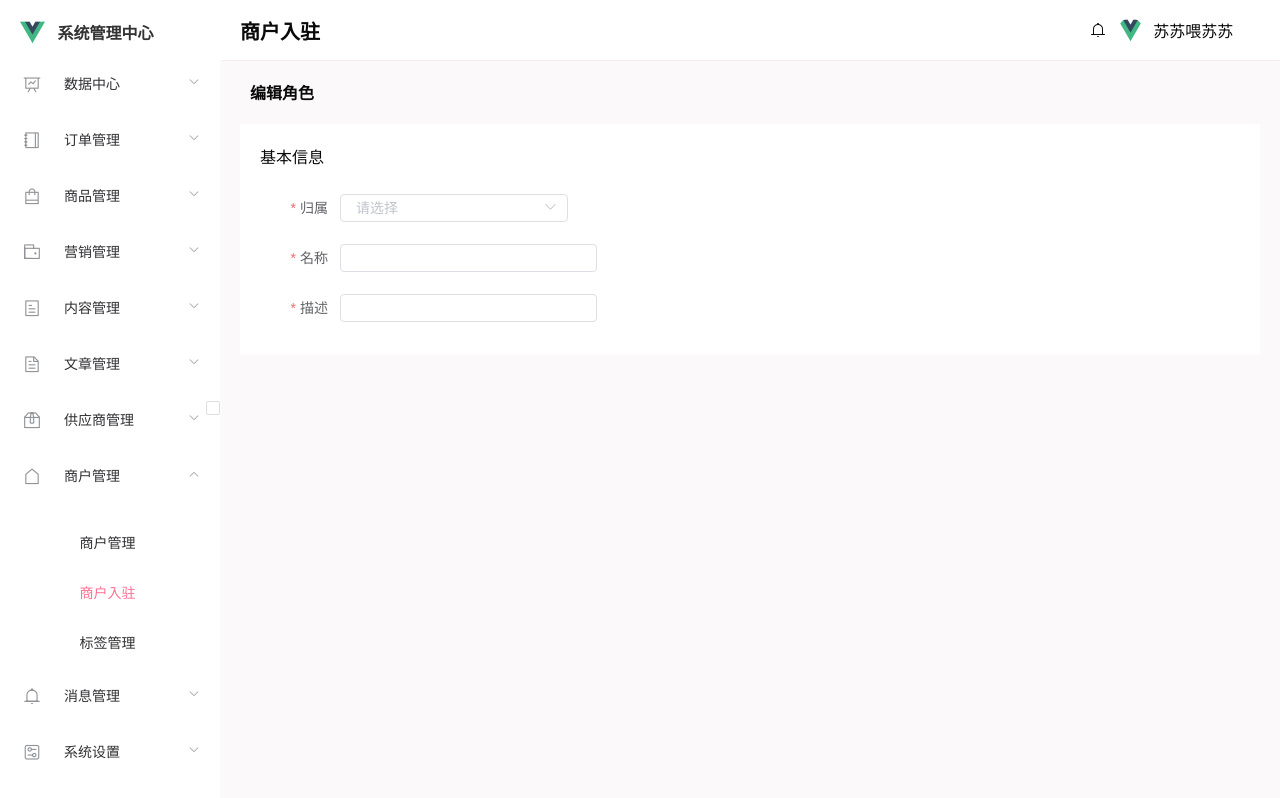
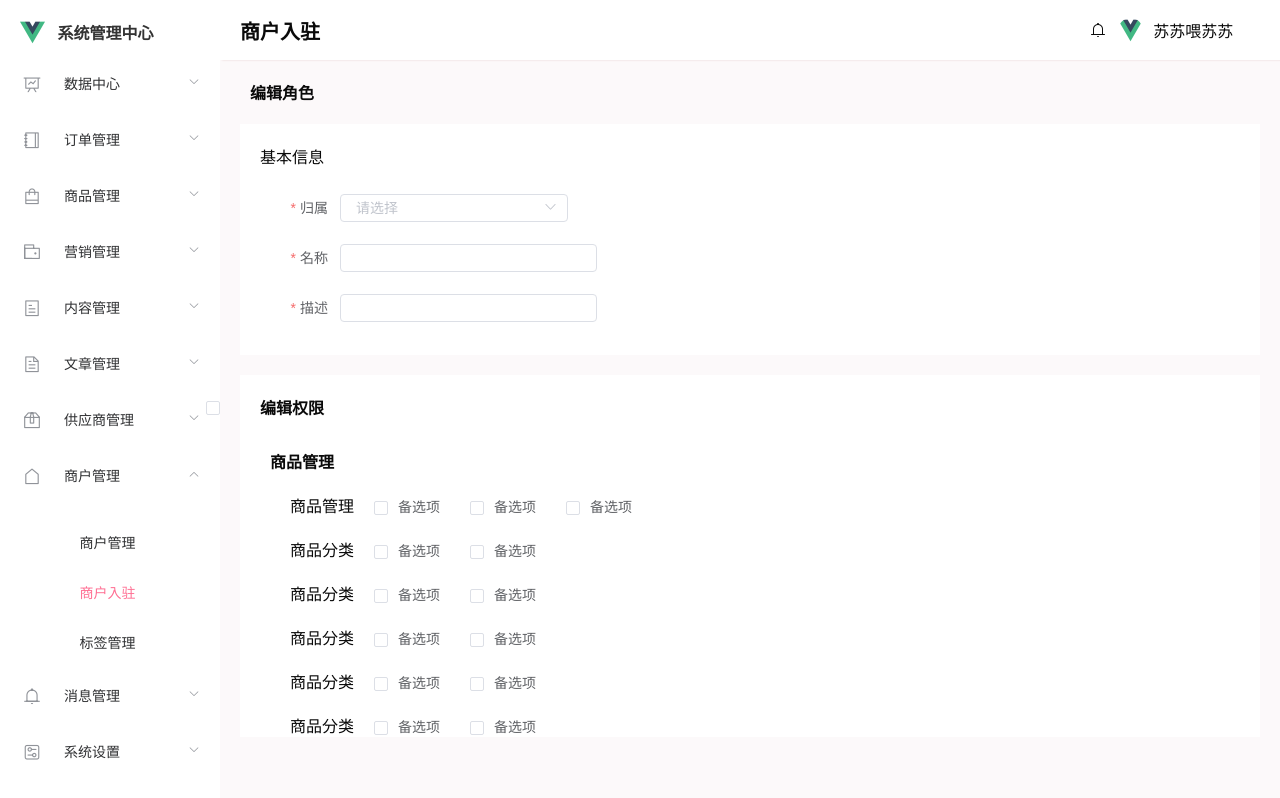
Before and after one commit to bo-ddd/union-b, a Vue app: page /merchant/settled in a window 1280 px wide. Built offline with nearby package versions, Linux system fonts and the light colour scheme.

Commit message:
更新了商户入驻的页面

```diff
--- a/src/views/merchant/Settled.vue
+++ b/src/views/merchant/Settled.vue
@@ -22,7 +22,41 @@
     </div>
     <!-- 编辑权限 -->
     <div class="jurisdiction">
-
+      <div class="jurisdiction-title">编辑权限</div>
+      <div class="commodity">
+        <div class="commodity-title">商品管理</div>
+        <div class="commodity-content">
+          <span>商品管理</span>
+          <el-checkbox v-model="checked">备选项</el-checkbox>
+          <el-checkbox v-model="checked">备选项</el-checkbox>
+          <el-checkbox v-model="checked">备选项</el-checkbox>
+        </div>
+        <div class="commodity-content">
+          <span>商品分类</span>
+          <el-checkbox v-model="checked">备选项</el-checkbox>
+          <el-checkbox v-model="checked">备选项</el-checkbox>
+        </div>
+        <div class="commodity-content">
+          <span>商品分类</span>
+          <el-checkbox v-model="checked">备选项</el-checkbox>
+          <el-checkbox v-model="checked">备选项</el-checkbox>
+        </div>
+        <div class="commodity-content">
+          <span>商品分类</span>
+          <el-checkbox v-model="checked">备选项</el-checkbox>
+          <el-checkbox v-model="checked">备选项</el-checkbox>
+        </div>
+        <div class="commodity-content">
+          <span>商品分类</span>
+          <el-checkbox v-model="checked">备选项</el-checkbox>
+          <el-checkbox v-model="checked">备选项</el-checkbox>
+        </div>
+        <div class="commodity-content">
+          <span>商品分类</span>
+          <el-checkbox v-model="checked">备选项</el-checkbox>
+          <el-checkbox v-model="checked">备选项</el-checkbox>
+        </div>
+      </div>
     </div>
   </div>
 </template>
@@ -47,7 +81,8 @@ export default {
           value: '选项5',
           label: '北京烤鸭'
         }],
-        value: ''
+        value: '',
+         checked: false
       }
     }
 }
@@ -79,5 +114,25 @@ export default {
         width: 35%;
       }
     }
+    & .jurisdiction{
+      background-color: white;
+      margin-top: 2%;
+      & .jurisdiction-title{
+          padding:20px;
+          font-weight: 800;
+      }
+      & .commodity{
+        padding: 10px 0 0 30px;
+        & .commodity-title{
+          font-weight:800;
+        }
+        & .commodity-content{
+          margin: 20px;
+          & span{
+            padding: 0 20px 0 0;
+          }
+        }
+      }
+    }
   }
 </style>
```
Also changed, not shown: src/views/set/Theme.vue (+1 -8 lines).
